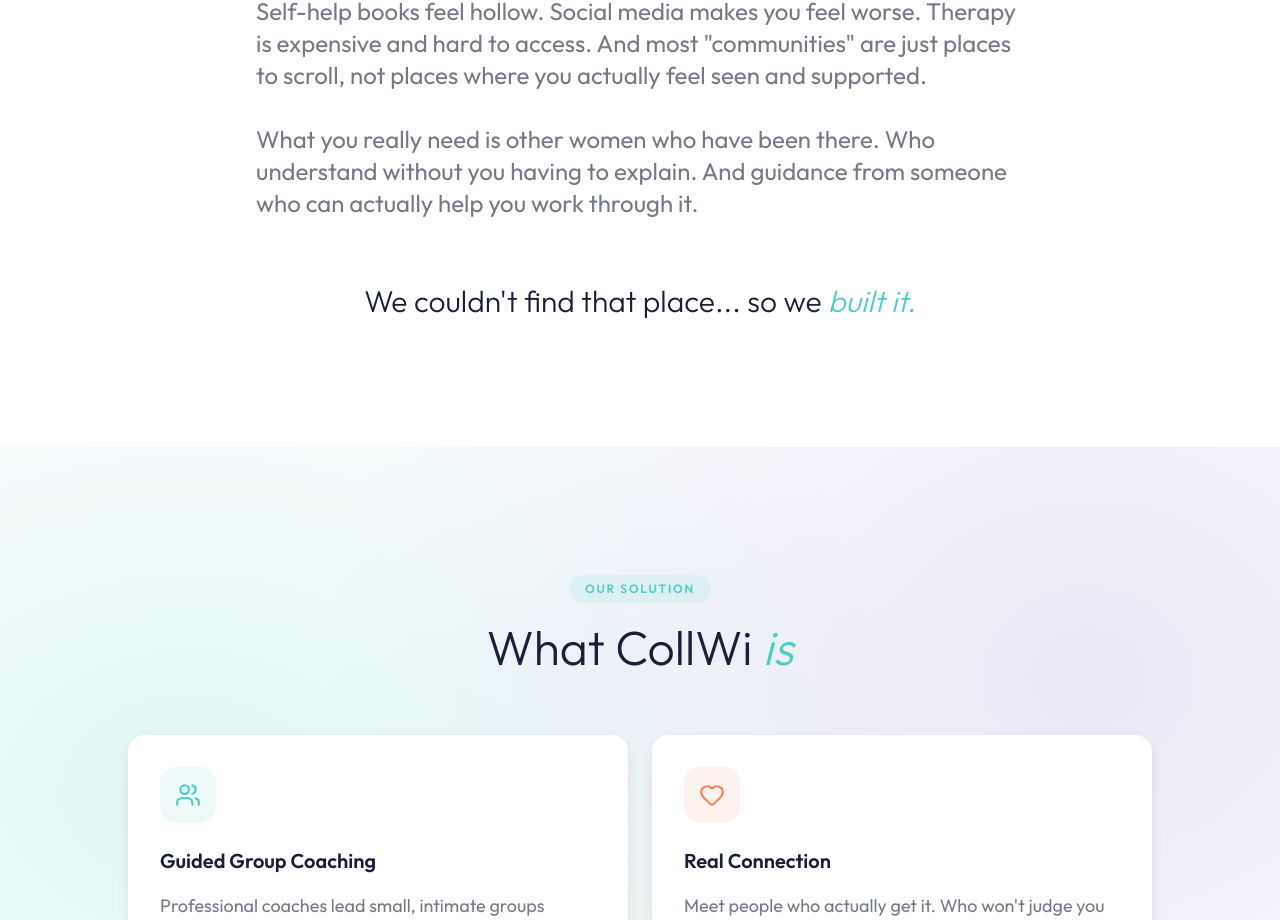
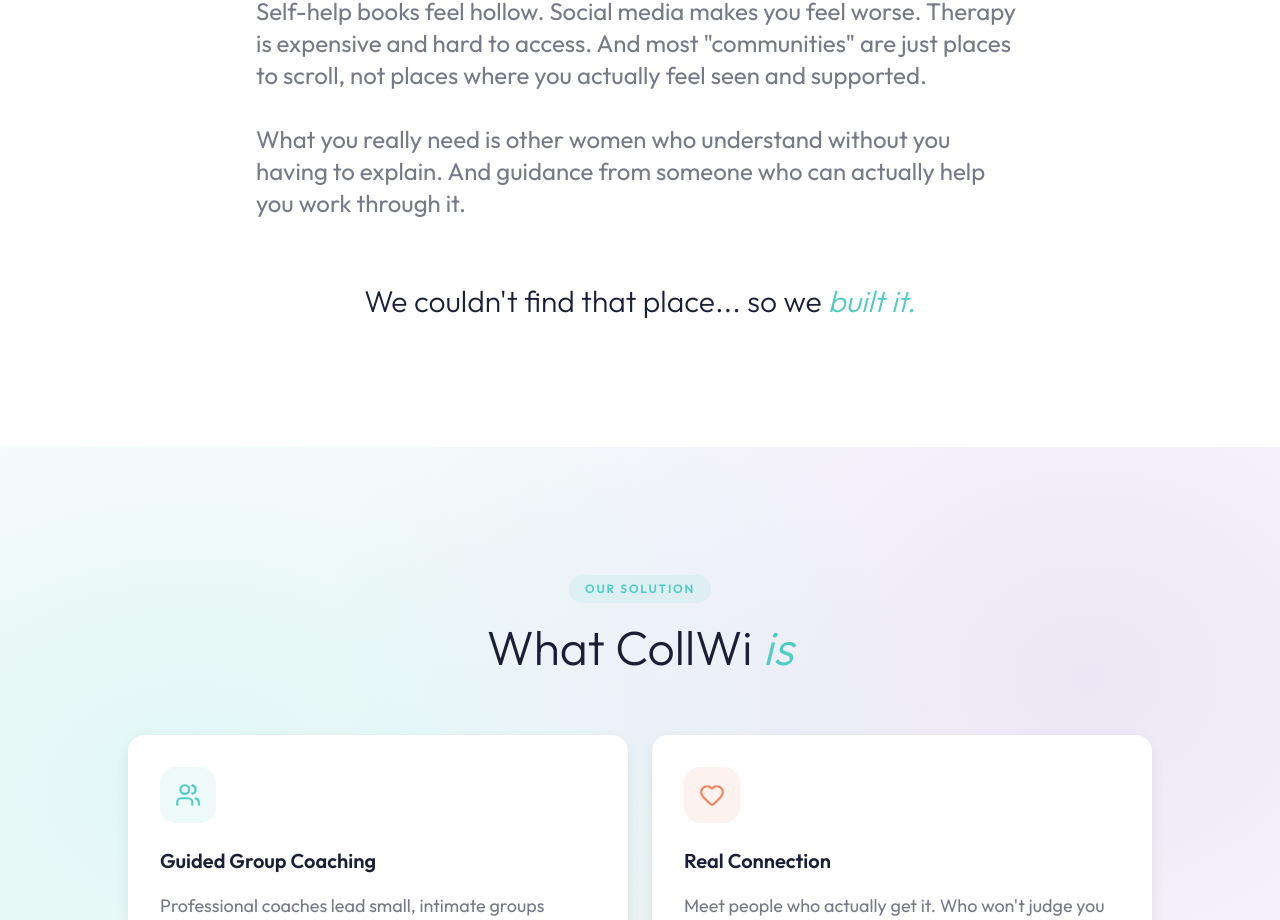
Before and after one commit to gaiaCollwi/collwi-landing, a Next.js app: page /about in a window 1280 px wide. Shown: the part 1357-2277 px from the top of the page. Built offline with nearby package versions, Linux system fonts and the light colour scheme.

Commit message:
Remove 'have been there' - focus on women who understand NOW

```diff
--- a/app/about/page.js
+++ b/app/about/page.js
@@ -78,7 +78,7 @@
                 And most "communities" are just places to scroll, not places where you actually feel seen and supported.
               </p>
               <p className="text-xl md:text-2xl">
-                What you really need is other women who have been there. Who understand without you having to explain.
+                What you really need is other women who understand without you having to explain.
                 And guidance from someone who can actually help you work through it.
               </p>
             </div>
```
